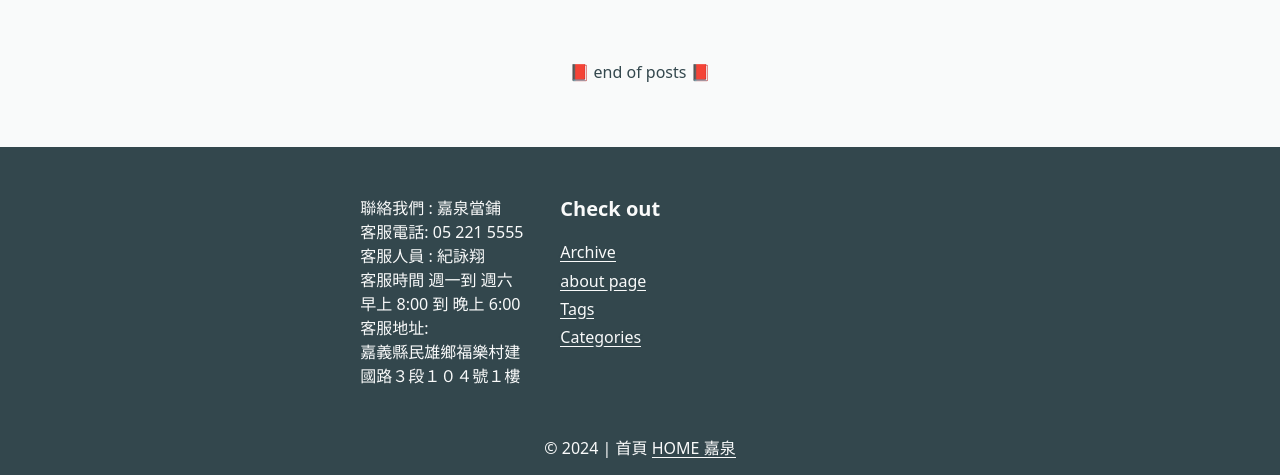
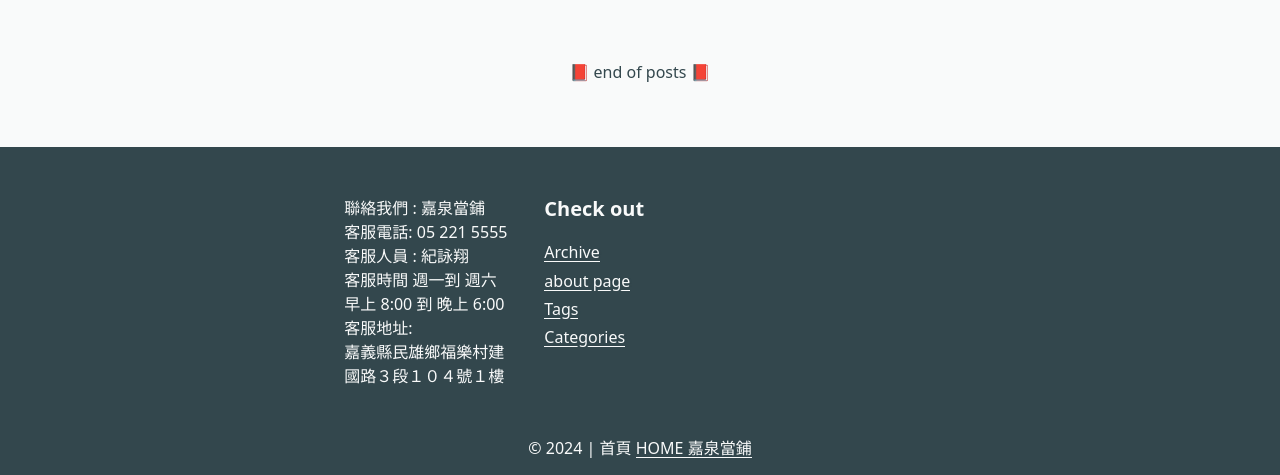
Before and after one commit to jiaquanpawnshop/jiaquanpawnshop.github.io, a plain HTML site: page index.html in a window 1280 px wide. Shown: the part 2294-2769 px from the top of the page. Drawn offline with Linux system fonts and the light colour scheme; a web font is replaced by a local one.

Commit message:
Update index.html

```diff
--- a/index.html
+++ b/index.html
@@ -121,7 +121,7 @@
 
 
 		<div class="footer-credit">
-			<span>© 2024  | </a>   首頁 <a target="_blank" rel="external nofollow noopener noreferrer" href="https://jiaquanpawnshop.github.io/">HOME 嘉泉</a></span>
+			<span>© 2024  | </a>   首頁 <a target="_blank" rel="external nofollow noopener noreferrer" href="https://jiaquanpawnshop.github.io/">HOME 嘉泉當鋪</a></span>
 		</div>
 
 	</div>
```
